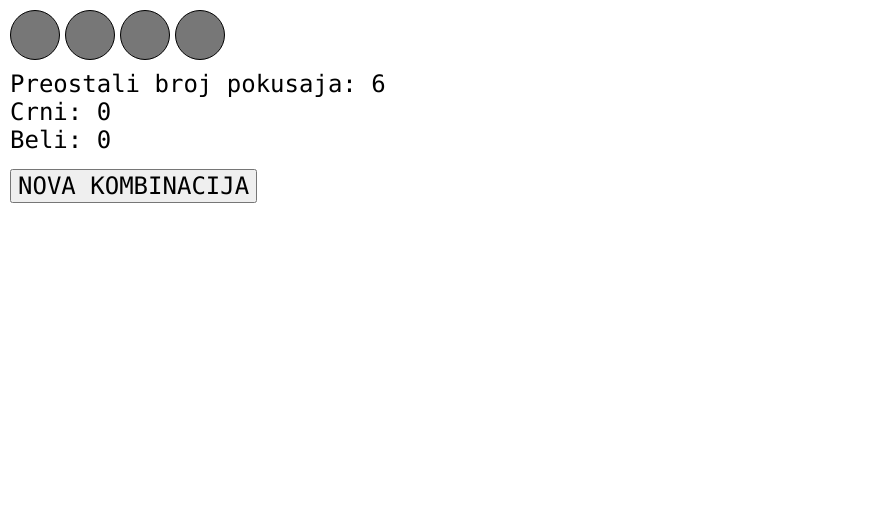
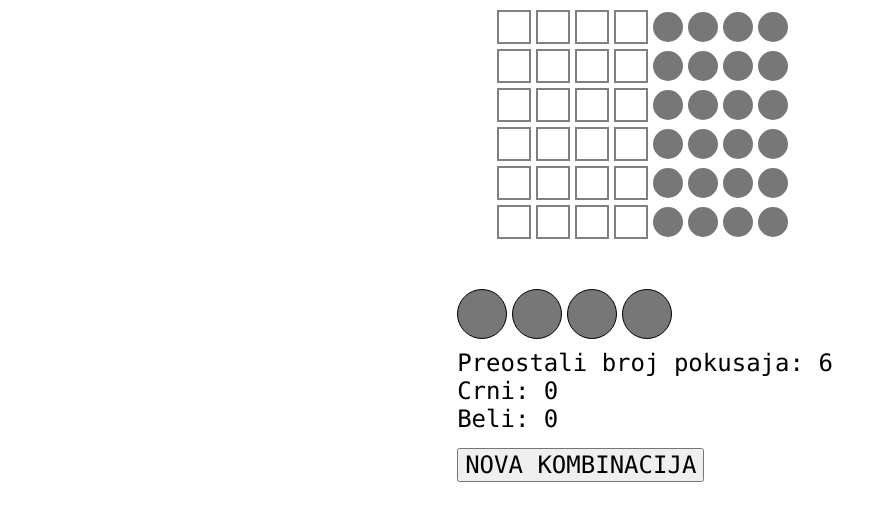
Before and after one commit to KoraSystemPro/grupa-20-00, a plain HTML site: page 2. godina/01. Web dizajn/06. Mastermind/02. Mastermind/index.html in a window 1280 px wide. Shown: the whole page, without its empty margins (0-885 px from the left). Drawn offline with Linux system fonts and the light colour scheme.

Commit message:
Dodata subota 19.12.2020.

```diff
--- a/2. godina/01. Web dizajn/06. Mastermind/02. Mastermind/index.html
+++ b/2. godina/01. Web dizajn/06. Mastermind/02. Mastermind/index.html
@@ -1,12 +1,33 @@
 <!DOCTYPE html>
 <html>
   <head>
-    <link rel="stylesheet" type="text/css" href="style.css" />
+    <link rel="stylesheet" type="text/css" href="style.css">
+    <!-- Slicica za tab -->
+    <link rel="icon" href="./skocko.jpg">
+
     <title>Mastermind</title>
     <meta charset="UTF-8" />
   </head>
 
-  <body onload="ispisi()">
+  <body>
+    <div id="igra">
+      <div id="tabela">
+        <!-- <div class="red flex-red">
+          <div class="pokusaj flex-red">
+            <div class="pokusaj-polje"></div>
+            <div class="pokusaj-polje"></div>
+            <div class="pokusaj-polje"></div>
+            <div class="pokusaj-polje"></div>
+          </div>
+          <div class="resenje flex-red">
+            <div class="resenje-polje"></div>
+            <div class="resenje-polje"></div>
+            <div class="resenje-polje"></div>
+            <div class="resenje-polje"></div>
+          </div>
+        </div> -->
+      </div>
+
       <div class="red_dugmadi" id="sakriven_red">
         <div id="dgm_k1" class="dgm_k"></div>
         <div id="dgm_k2" class="dgm_k"></div>
@@ -43,7 +64,7 @@
       <button id="oceni">
         OCENJIVANJE
       </button>
-
+    </div>
     <script src="script.js"></script>
   </body>
 </html>
--- a/2. godina/01. Web dizajn/06. Mastermind/02. Mastermind/script.js
+++ b/2. godina/01. Web dizajn/06. Mastermind/02. Mastermind/script.js
@@ -5,9 +5,13 @@ let beli = 0;
 let niz_crnih = [0, 0, 0, 0];
 let prebrojavanje = [0, 0, 0, 0, 0, 0];
 //                   1  2  3  4  5  6
-
 let br_pokusaja = 0;
 let max_br_pokusaja = 6;
+
+// Postavljamo pocetno stanje pri ucitavanju js-a
+nacrtajPolja();
+ispisi();
+
 
 let dugme_1 = document.getElementById("dgm_p1");
 let dugme_2 = document.getElementById("dgm_p2");
@@ -121,10 +125,48 @@ function ispisi() {
   document.getElementById("beli").innerHTML = "Beli: " + beli;
 }
 
+function nacrtajPolja(){
+  let div_tabela = document.getElementById("tabela");
+
+  // Pravi 6 redova
+  for(let i = 0; i < max_br_pokusaja; i++){
+    // Kreiramo red
+    let div_red = document.createElement("div");
+    div_red.classList.add("red", "flex-red");
+
+    // Kreiramo decu od reda
+    let div_pokusaj = document.createElement("div");
+    div_pokusaj.classList.add("pokusaj", "flex-red");
+
+    let div_resenje = document.createElement("div");
+    div_resenje.classList.add("resenje", "flex-red");
+
+    // Sada dodajemo polja deci od reda
+    for(let j = 0; j < 4; j++){
+      // Kreira polja od pokusaja i dodaje ih na div_pokusaj
+      let div_pokusaj_polje = document.createElement("div");
+      div_pokusaj_polje.classList.add("pokusaj-polje");
+      div_pokusaj.appendChild(div_pokusaj_polje);
+
+      // Kreira polja od resenja i dodaje ih na div_resenje
+      let div_resenje_polje = document.createElement("div");
+      div_resenje_polje.classList.add("resenje-polje");
+      div_resenje.appendChild(div_resenje_polje);
+    }
+    // Nakon sto smo kreirali div_pokusaj i div_resenje, dodajemo ih kao decu na div_red
+    div_red.appendChild(div_pokusaj);
+    div_red.appendChild(div_resenje);
+    // Dodajemo red na tabelu
+    div_tabela.appendChild(div_red);
+  }
+}
+
 
 function novaKombinacija() {
-  // Resetjemo broj pokusaja kada god pocinje nova igra
+  // Resetjemo broj pokusaja kada god pocinje nova igra, kao i broj crnih i belih pogodaka
   br_pokusaja = 0;
+  crni = 0;
+  beli = 0;
   // Sakrivamo dugme NOVA KOMBINACIJA i pokazujem dugme OCENJIVANJE
   document.getElementById("nova-kombinacija").style.display = "none";
   document.getElementById("oceni").style.display = "block";
@@ -140,6 +182,7 @@ function novaKombinacija() {
   }
 
   console.log("Nova kombinacija: " + kombinacija + "\n--------------------------");
+  ispisi();
 }
 
 // Stavljamo event listener na dugme
--- a/2. godina/01. Web dizajn/06. Mastermind/02. Mastermind/style.css
+++ b/2. godina/01. Web dizajn/06. Mastermind/02. Mastermind/style.css
@@ -7,6 +7,10 @@
 
 body{
     padding: 10px 0 0 10px; /* gore desno dole levo */
+    display: flex;
+    flex-direction: column;
+    justify-content: center;
+    align-items: center;
 }
 
 button{
@@ -52,3 +56,34 @@ button{
 #oceni{
     display: none;
 }
+
+#tabela{
+    margin-bottom: 50px;
+}
+
+.red{
+    margin-bottom: 5px;
+}
+
+.pokusaj-polje{
+    border: 2px solid gray;
+    width: 30px;
+    height: 30px;
+    margin-right: 5px;
+}
+.resenje-polje{
+    background-color: #777777;
+    border-radius: 50%;
+    width: 30px;
+    height: 30px;
+    margin-right: 5px;
+
+}
+
+.flex-red{
+    display: flex;
+    flex-direction: row;
+    align-items: center;
+    justify-content: center;
+
+}
--- a/2. godina/01. Web dizajn/07. TODO list/style.css
+++ b/2. godina/01. Web dizajn/07. TODO list/style.css
@@ -55,6 +55,7 @@ header, .forma{
 
 .todo{
     margin: 0.5rem;
+    cursor: pointer;
     background: white;
     color: black;
     font-size: 1.5rem;
```
Also changed, not shown: 2. godina/01. Web dizajn/06. Mastermind/02. Mastermind/skocko.jpg (added), 1 other file. Lines whose indentation alone changed are shown as unchanged.
